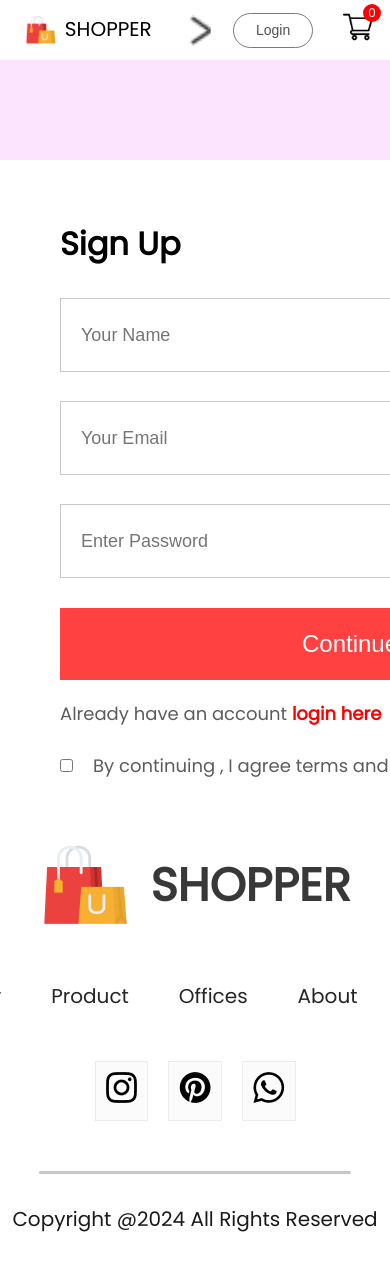
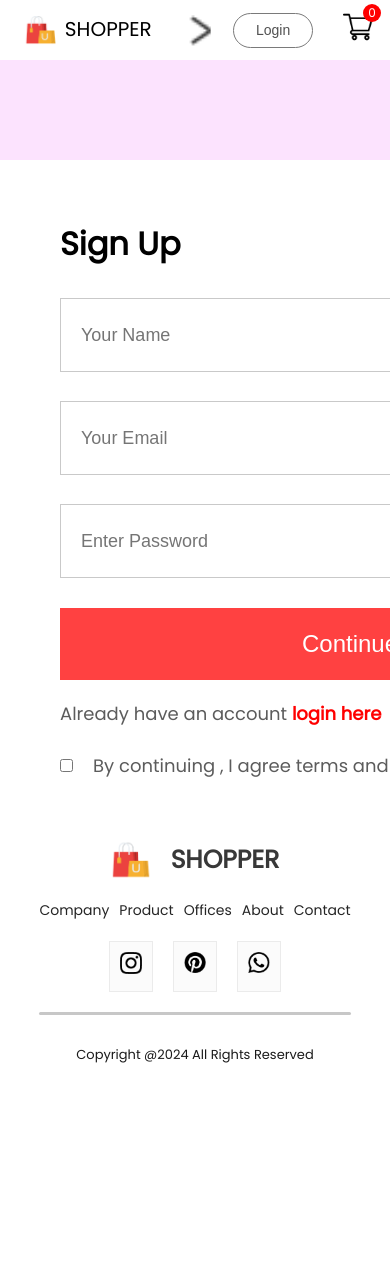
Before and after one commit to harsh-singh10/E-Commerce, a React (Vite) app: page /login in a window 390 px wide. Shown: the top 1264 px of the page. After the commit the page ends 1095 px from the top, so only its background shows below. Built offline with nearby package versions, Linux system fonts and the light colour scheme.

Commit message:
footer media query

```diff
--- a/src/Components/Footer/Footer.css
+++ b/src/Components/Footer/Footer.css
@@ -60,3 +60,42 @@
     height: 3px;
     background: #c7c7c7;
 }
+
+
+@media(max-width:800px) {
+
+    .footer {
+        gap: 20px;
+    }
+
+    .footer- logo {
+        gap: 10px;
+        align-items: end;
+    }
+
+    .footer-logo img {
+        width: 40px;
+    }
+
+    .footer-logo p {
+        font-size: 25px;
+
+    }
+
+    .footer-logo p {
+        font-size: 25px;
+    }
+
+    .footer-links {
+        font-size: 14px;
+        gap: 10px;
+    }
+
+    .footer-social-icon img {
+        width: 22px;
+    }
+
+    .footer-copyright {
+        font-size: 13px;
+    }
+}
```
